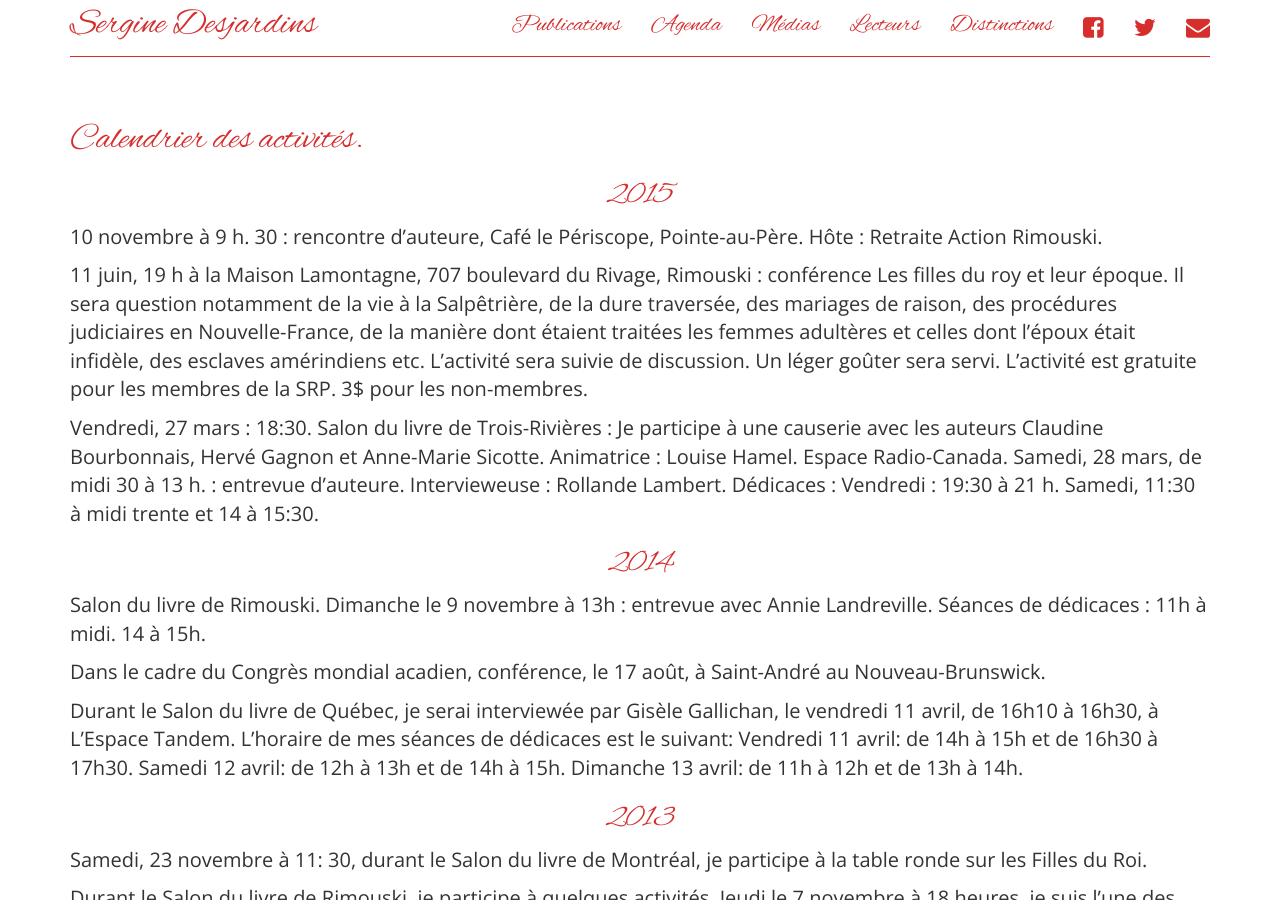
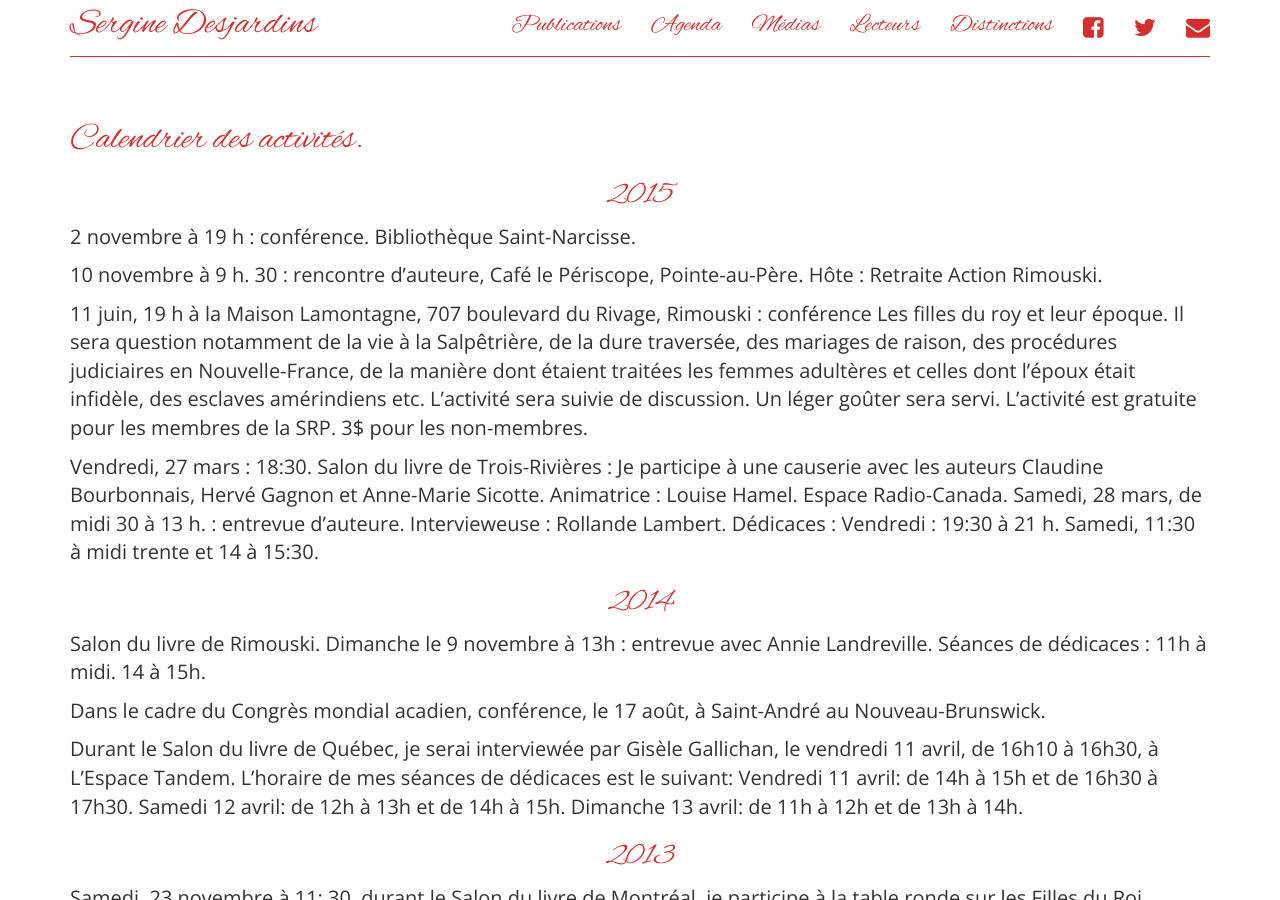
Before and after one commit to serginedesjardins/serginedesjardins.github.io, a Jekyll site: the page built from agenda.md, in a window 1280 px wide and 900 px high. Built offline with Jekyll 4.4.1, drawn with Linux system fonts in a browser that asks for light colours; nearby versions of some CDN libraries.

Commit message:
activité biblio st-narcisse

```diff
--- a/agenda.md
+++ b/agenda.md
@@ -7,6 +7,8 @@ permalink: /agenda/
 # Calendrier des activités.
 
 ## 2015
+
+2 novembre à 19 h : conférence. Bibliothèque Saint-Narcisse.
 
 10 novembre à 9 h. 30 : rencontre d'auteure, Café le Périscope, Pointe-au-Père. Hôte : Retraite Action Rimouski.
 
```
